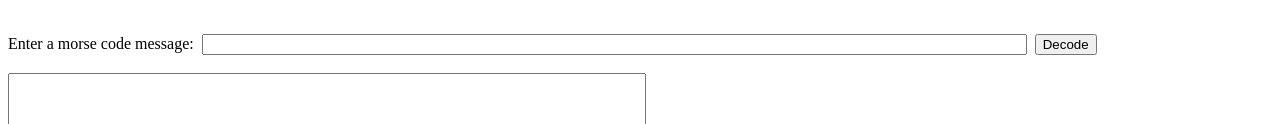
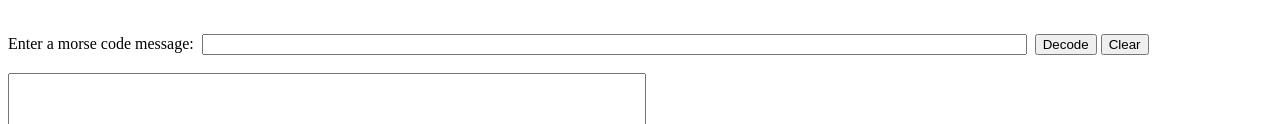
Before and after one commit to inframarauder/MorseToSpeech, a plain HTML site: page morse.html in a window 1280 px wide. Shown: the part 314-438 px from the top of the page. Drawn offline with Linux system fonts and the light colour scheme; a script that the page names is missing.

Commit message:
removed the part saying "The entered text is"

```diff
--- a/morse.html
+++ b/morse.html
@@ -83,10 +83,11 @@ function decode()
 		Enter a morse code message:
 		<input type="text" id="chars" size="100" onfocus="this.value=''">
 		 <input type="button" value="Decode" onclick="decode()">
+		<input type="button" value="Clear" onclick="chars.value=''">
 		<br>
 		<br>
 <textarea id="textbox" cols = "40" rows = "10" style="width:50%" style="height: 40%" wrap="virtual" ></textarea> <br>
-<input onclick='responsiveVoice.speak("The entered text is "+textbox.value,"UK English Male", {volume: 10});' type='button' value='🔊 Play' />
+<input onclick='responsiveVoice.speak(textbox.value,UK English Male, {volume: 10});' type='button' value='🔊 Play' />
 <input type="button" value="Clear"  onclick=" textbox.value=''">
 </form>
 </body>
```
